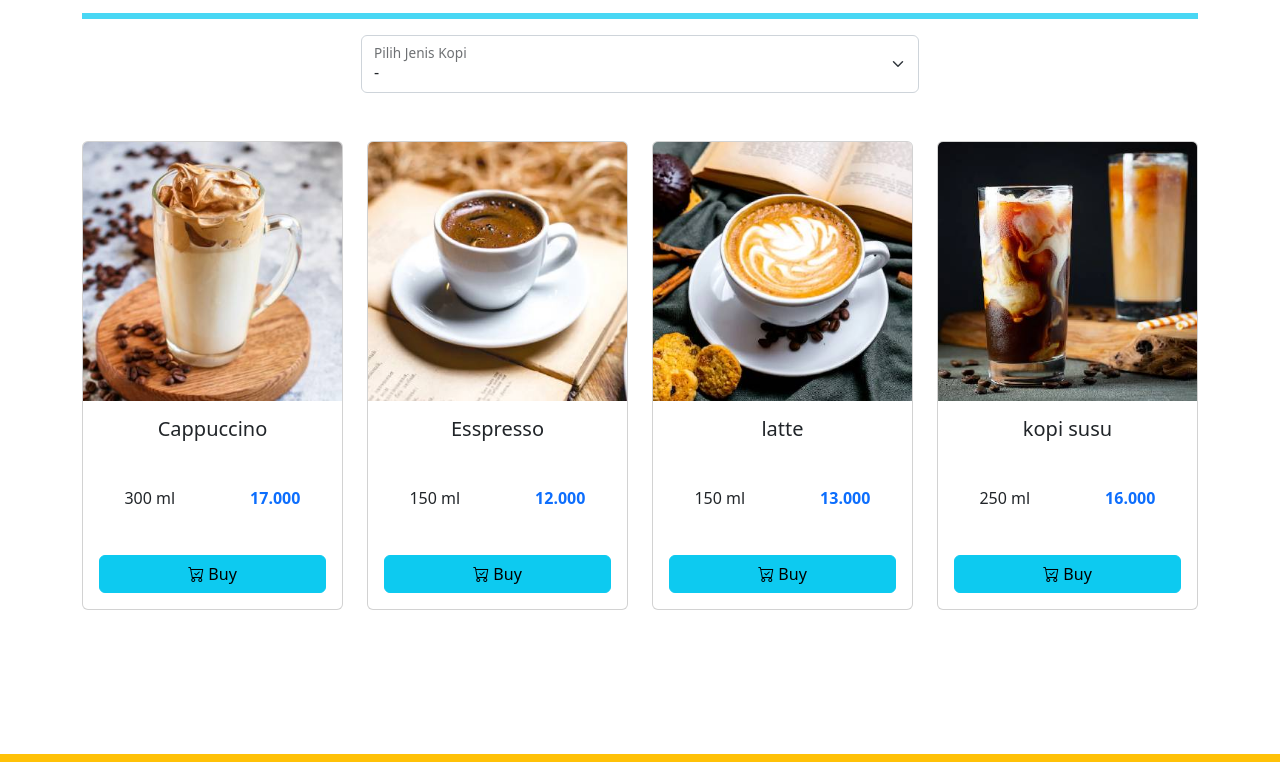
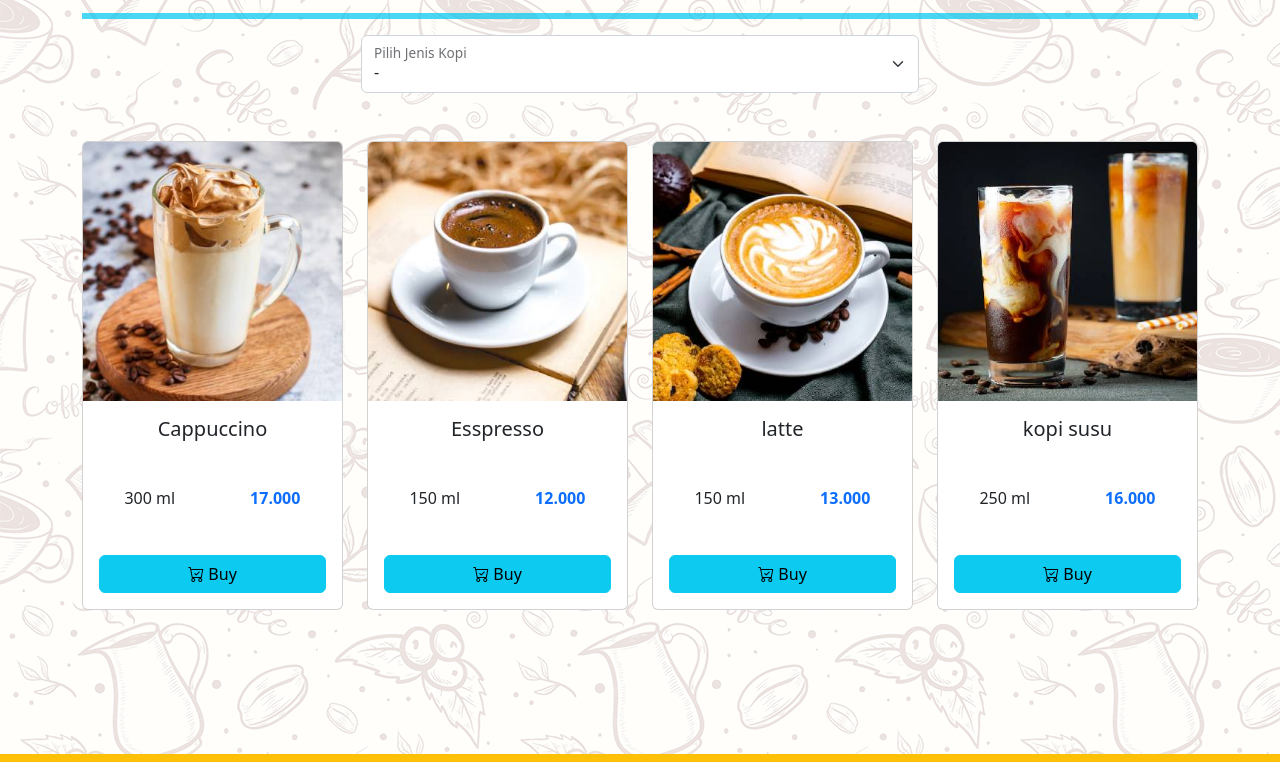
Before and after one commit to Defrizaldi/kopi-kuy, a plain HTML site: page produk.html in a window 1280 px wide. Shown: the part 281-1043 px from the top of the page. Drawn offline with Linux system fonts and the light colour scheme; the site is published under a folder, as on GitHub Pages, so addresses that start at the root find nothing.

Commit message:
memperbaiki kesalahan pda bg kopi

```diff
--- a/produk.html
+++ b/produk.html
@@ -15,7 +15,7 @@
     <style>
         /* tulis kode CSS internal di bawah sini */
 body {
-    background-image: url(/images/background/bgkopi.png);
+    background-image: url(images/background/bgkopi.png);
 
 }
 
```
